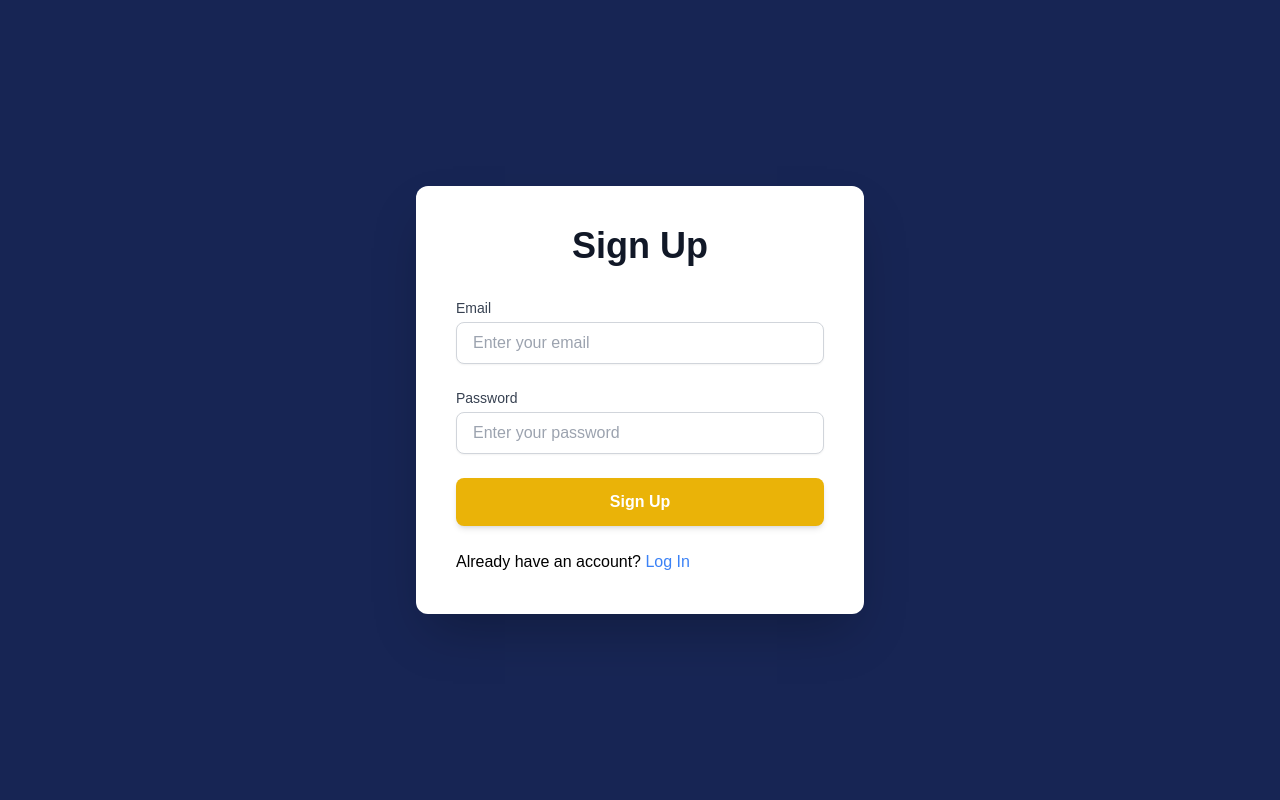
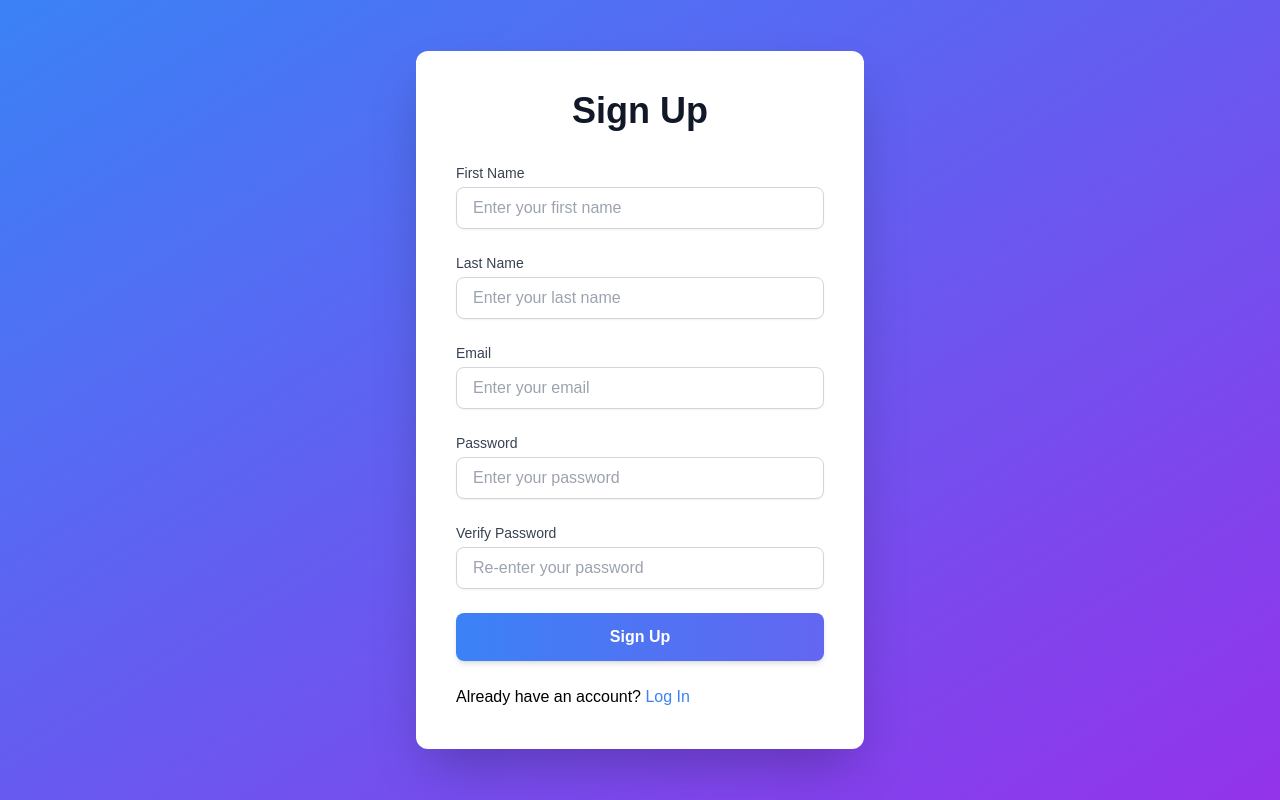
Before and after one commit to Bousef/shellhacks-2024, a Next.js app: page /sign-up in a window 1280 px wide. Built offline with nearby package versions, Linux system fonts and the light colour scheme; no server answers.

Commit message:
fix: Fixed register form

```diff
--- /dev/null
+++ b/src/app/dashboard/page.jsx
@@ -0,0 +1,7 @@
+const dashboard = () => {
+    return (
+        <h1>THIS IS A DASHBOARD</h1>
+    );
+}
+
+export default dashboard;
--- a/src/app/sign-up/page.tsx
+++ b/src/app/sign-up/page.tsx
@@ -1,43 +1,102 @@
-"use client"; // Required for Next.js Client Component
-import { auth } from '@/app/firebase/config';
+"use client"; // This tells Next.js to treat the component as a Client Component
+import { auth, db } from '@/app/firebase/config';
+import { ref, set } from 'firebase/database'; // Importing ref and set functions
 import { useRouter } from 'next/navigation';
 import React, { useState } from "react";
 import { useCreateUserWithEmailAndPassword } from 'react-firebase-hooks/auth';
-import { sendEmailVerification } from 'firebase/auth';
 
 const LoginForm: React.FC = () => {
   const [email, setEmail] = useState("");
   const [password, setPassword] = useState("");
-  const [createUserWithEmailAndPassword, user, loading, error] = useCreateUserWithEmailAndPassword(auth);
+  const [firstName, setFirstName] = useState("");
+  const [lastName, setLastName] = useState("");
+  const [verifyPassword, setVerifyPassword] = useState("");
+  const [errorMessage, setErrorMessage] = useState("");
+
+  const [createUserWithEmailAndPassword] = useCreateUserWithEmailAndPassword(auth);
   const router = useRouter();
+  const handleSubmit = async (e: React.FormEvent) => {
+    e.preventDefault(); // Prevent the default form submission
+    if (password !== verifyPassword) {
+      setErrorMessage("Passwords do not match");
+      return;
+    }
 
-  const handleSubmit = async (e: React.FormEvent<HTMLFormElement>) => {
-    e.preventDefault(); // Prevent default form submission
     try {
       const res = await createUserWithEmailAndPassword(email, password);
-      console.log({ res });
+      const user = res?.user; // Get the user object from the response
 
-      if (res?.user) {
-        // Send verification email after sign-up
-        await sendEmailVerification(res.user);
-        setEmail('');
-        setPassword('');
-        router.push('/verification'); // Navigate to verification page upon success
+      // Storing user data in the Realtime Database
+      await set(ref(db, 'users/' + user?.uid), {
+        firstName: firstName,
+        lastName: lastName,
+        email: email,
+      });
+
+      console.log({ user });
+      // Clear the form fields
+      setEmail('');
+      setPassword('');
+      setVerifyPassword('');
+      setFirstName('');
+      setLastName('');
+      setErrorMessage('');
+
+      if (user) {
+        router.push('/dashboard'); // Navigate to home page upon successful login
       }
-    } catch (e) {
-      console.error(e);
+    } catch (error: any) { // Use 'any' to access error properties
+      if (error.code) {
+        switch (error.code) {
+          case 'auth/email-already-in-use':
+            setErrorMessage("This email is already registered.");
+            break;
+          case 'auth/invalid-email':
+            setErrorMessage("Invalid email format.");
+            break;
+          case 'auth/weak-password':
+            setErrorMessage("Password should be at least 6 characters long.");
+            break;
+          default:
+            setErrorMessage("An error occurred. Please try again.");
+            break;
+        }
+      }
+      console.error("Error registering user:", error);
     }
   };
 
   return (
-    <div className="flex justify-center items-center min-h-screen bg-blue-950">
+    <div className="flex justify-center items-center min-h-screen bg-gradient-to-br from-blue-500 to-purple-600 animate-gradient">
       <div className="w-full max-w-md p-10 bg-white rounded-xl shadow-2xl space-y-8 transform hover:scale-105 transition-all duration-500 ease-in-out">
         <h2 className="text-4xl font-extrabold text-center text-gray-900">Sign Up</h2>
         <form onSubmit={handleSubmit} className="space-y-6">
           <div>
-            <label htmlFor="email" className="block text-sm font-medium text-gray-700">
-              Email
-            </label>
+            <label htmlFor="firstName" className="block text-sm font-medium text-gray-700">First Name</label>
+            <input
+              type="text"
+              id="firstName"
+              value={firstName}
+              onChange={(e) => setFirstName(e.target.value)}
+              className="w-full mt-1 px-4 py-2 border border-gray-300 rounded-lg shadow-sm focus:ring-2 focus:ring-blue-400 focus:outline-none transition duration-300 ease-in-out hover:border-blue-500"
+              placeholder="Enter your first name"
+              required
+            />
+          </div>
+          <div>
+            <label htmlFor="lastName" className="block text-sm font-medium text-gray-700">Last Name</label>
+            <input
+              type="text"
+              id="lastName"
+              value={lastName}
+              onChange={(e) => setLastName(e.target.value)}
+              className="w-full mt-1 px-4 py-2 border border-gray-300 rounded-lg shadow-sm focus:ring-2 focus:ring-blue-400 focus:outline-none transition duration-300 ease-in-out hover:border-blue-500"
+              placeholder="Enter your last name"
+              required
+            />
+          </div>
+          <div>
+            <label htmlFor="email" className="block text-sm font-medium text-gray-700">Email</label>
             <input
               type="email"
               id="email"
@@ -48,11 +107,8 @@ const LoginForm: React.FC = () => {
               required
             />
           </div>
-
           <div>
-            <label htmlFor="password" className="block text-sm font-medium text-gray-700">
-              Password
-            </label>
+            <label htmlFor="password" className="block text-sm font-medium text-gray-700">Password</label>
             <input
               type="password"
               id="password"
@@ -63,13 +119,27 @@ const LoginForm: React.FC = () => {
               required
             />
           </div>
+          <div>
+            <label htmlFor="verifyPassword" className="block text-sm font-medium text-gray-700">Verify Password</label>
+            <input
+              type="password"
+              id="verifyPassword"
+              value={verifyPassword}
+              onChange={(e) => setVerifyPassword(e.target.value)}
+              className="w-full mt-1 px-4 py-2 border border-gray-300 rounded-lg shadow-sm focus:ring-2 focus:ring-blue-400 focus:outline-none transition duration-300 ease-in-out hover:border-blue-500"
+              placeholder="Re-enter your password"
+              required
+            />
+          </div>
+          {errorMessage && (
+            <div className="text-red-500 text-sm">{errorMessage}</div>
+          )}
           <button
             type="submit"
-            className="bg-yellow-500 w-full py-3 px-4 hover:bg-yellow-600 text-white font-semibold rounded-lg shadow-md focus:outline-none transition duration-300 ease-in-out"
+            className="w-full py-3 px-4 bg-gradient-to-r from-blue-500 to-indigo-500 text-white font-semibold rounded-lg shadow-md hover:from-blue-600 hover:to-indigo-600 transition-all duration-300 ease-in-out focus:outline-none focus:ring-2 focus:ring-offset-2 focus:ring-blue-500"
           >
-            {loading ? "Signing up..." : "Sign Up"}
+            Sign Up
           </button>
-          {error && <p className="text-red-500">{error.message}</p>}
           <div className="text-black">
             <h3>Already have an account? <a className="text-blue-500 hover:underline" href="/login">Log In</a></h3>
           </div>
```
